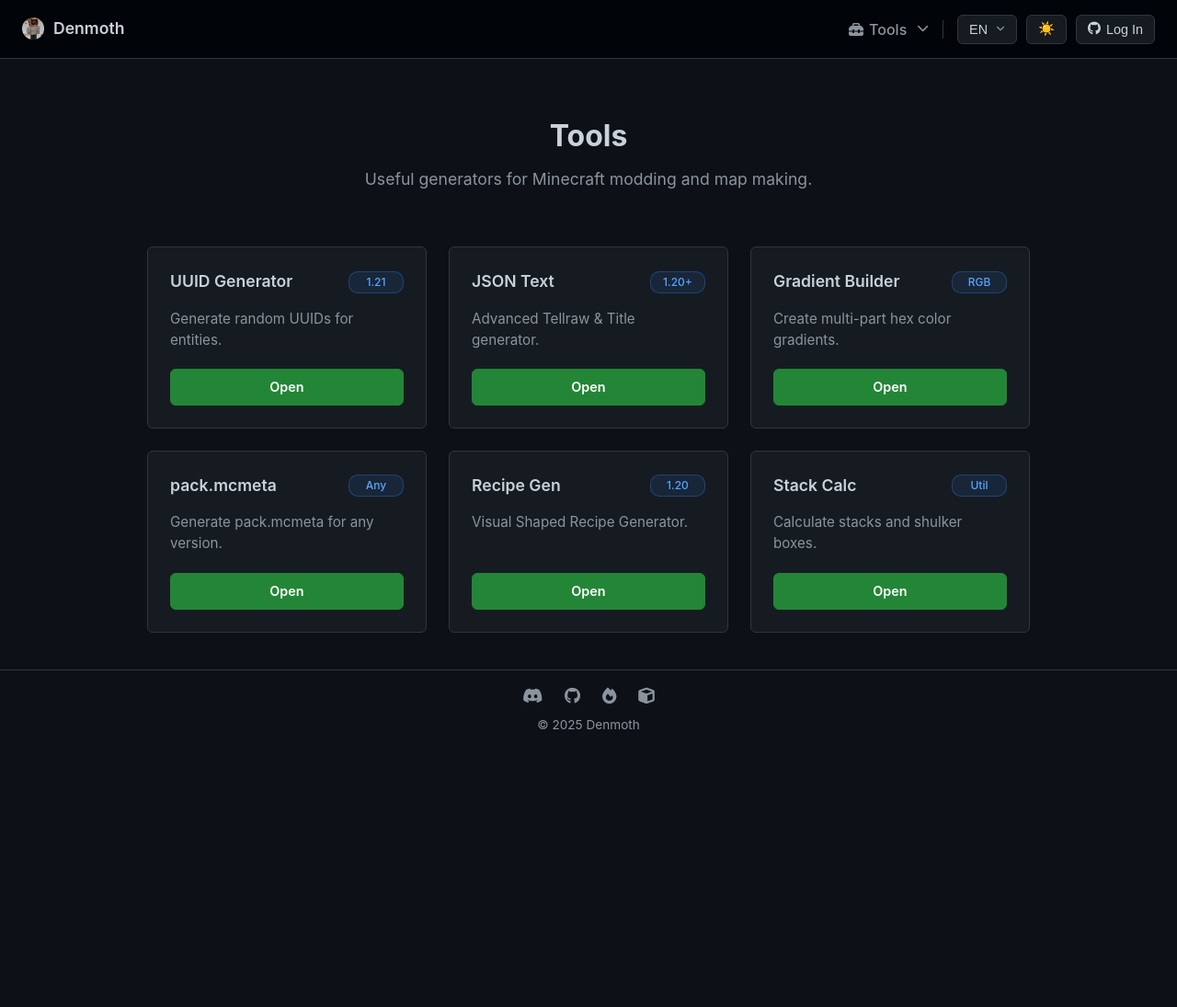
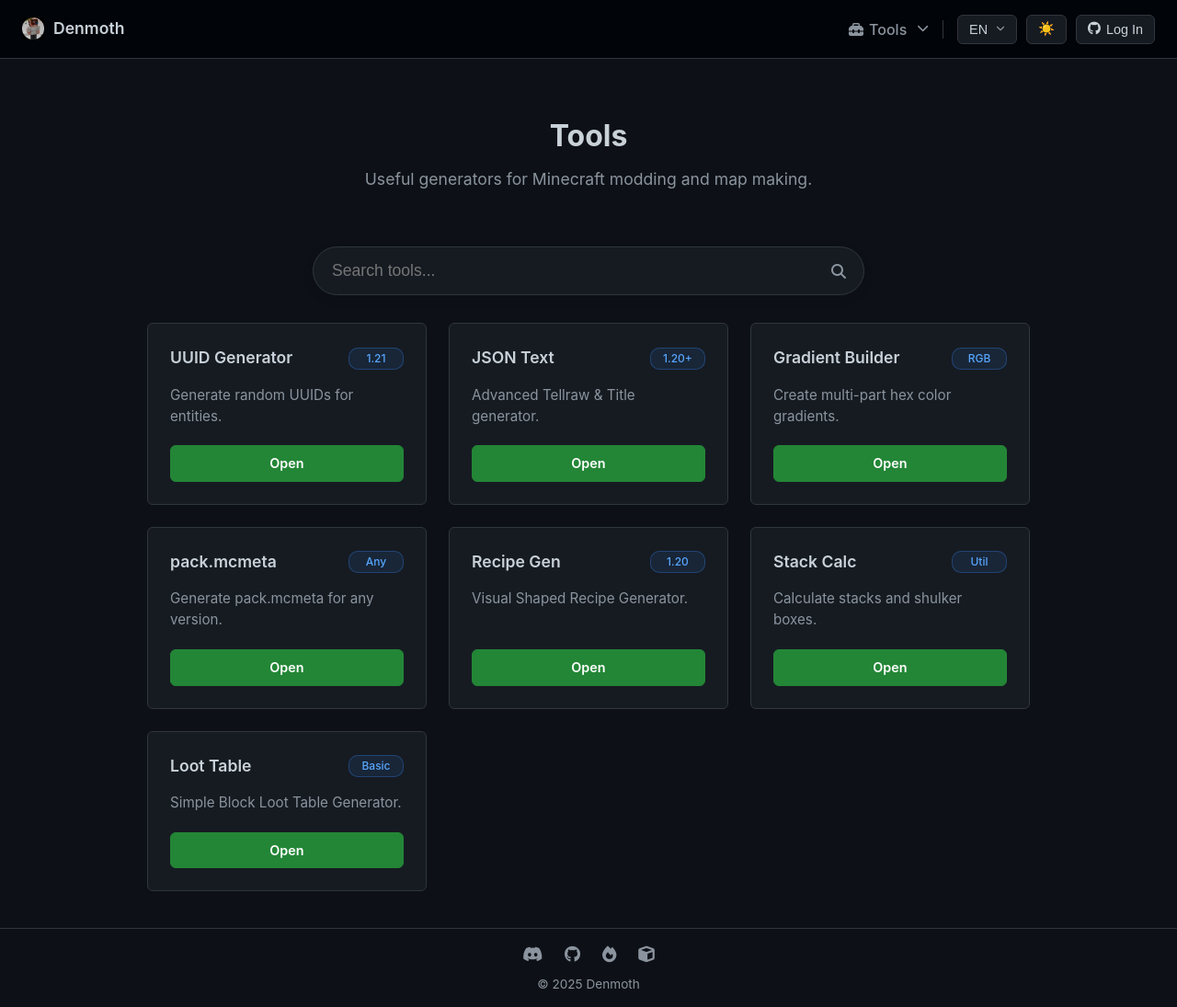
Before and after one commit to denmoth/Denmoth.github.io, a Jekyll site: the page built from tools/index.html, in a window 1280 px wide and 1095 px high. Shown: the whole window at 92% size. Built offline with Jekyll 4.4.1, drawn with Linux system fonts in a browser that asks for light colours; a script that is not in the unit is left out.

Commit message:
Update index.html

```diff
--- a/tools/index.html
+++ b/tools/index.html
@@ -9,6 +9,11 @@ permalink: /tools/
         <h1><span class="lang-en">Tools</span><span class="lang-ru">Инструменты</span></h1>
         <p class="lang-en">Useful generators for Minecraft modding and map making.</p>
         <p class="lang-ru">Полезные генераторы для создания модов и карт.</p>
+    </div>
+
+    <div class="search-box">
+        <input type="text" id="tool-search" placeholder="Search tools...">
+        <i class="fa-solid fa-magnifying-glass"></i>
     </div>
 
     <div class="card-grid">
@@ -83,5 +88,17 @@ permalink: /tools/
                 <span class="btn primary">Open</span>
             </div>
         </a>
+
+        <a href="{{ '/tools/loot-table/' | relative_url }}" class="card" style="text-decoration:none; color:inherit;">
+            <div class="card-header">
+                <h3>Loot Table</h3>
+                <span class="badge">Basic</span>
+            </div>
+            <p class="lang-en">Simple Block Loot Table Generator.</p>
+            <p class="lang-ru">Простой генератор лута для блоков.</p>
+            <div class="btn-group">
+                <span class="btn primary">Open</span>
+            </div>
+        </a>
     </div>
 </div>
```
